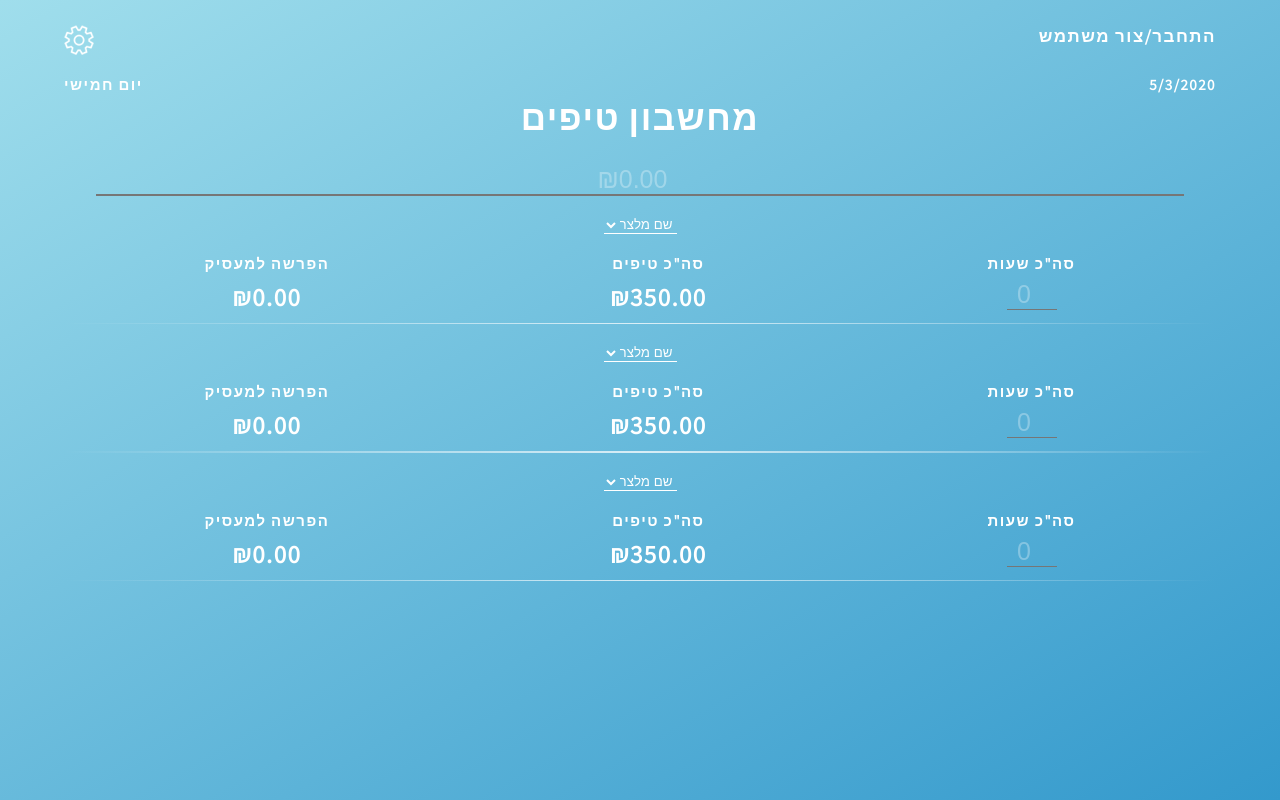
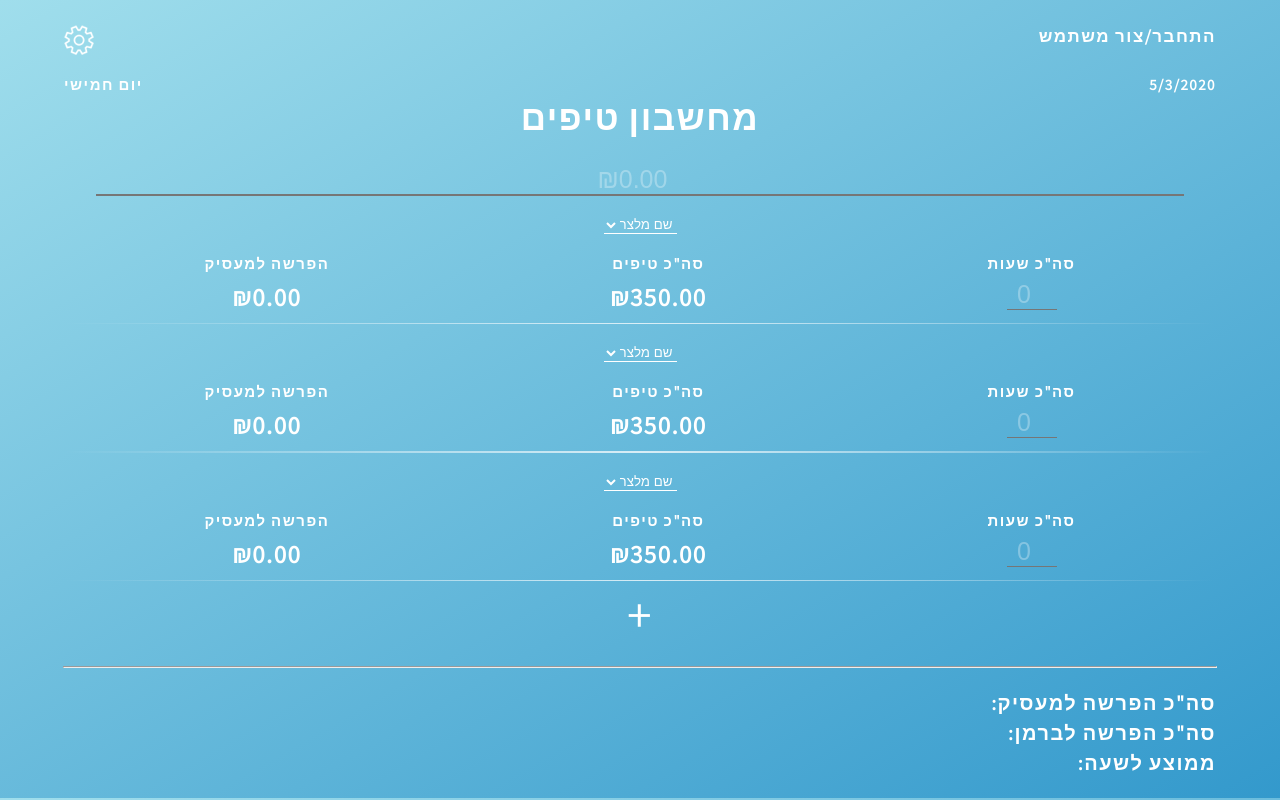
Before and after one commit to anton202/myTipsClient4.0, an Angular app: page / in a window 1280 px wide. Built offline with nearby package versions, Linux system fonts and the light colour scheme.

Commit message:
finished tip calculator template and css

```diff
--- a/src/app/home/home.component.html
+++ b/src/app/home/home.component.html
@@ -1,7 +1,9 @@
-<div class="header">
+<div class="home">
+  <div class="header">
     <app-nav></app-nav>
     <div class="header__btns">
-    <button class="btn btn--moneyCounter">סופר שטרות</button>
-    <button class="btn btn--tipCalculator"> מחשבון טיפים</button>
+      <button class="btn btn--moneyCounter">סופר שטרות</button>
+      <button class="btn btn--tipCalculator">מחשבון טיפים</button>
+    </div>
+  </div>
 </div>
-</div>
--- a/src/app/home/home.component.scss
+++ b/src/app/home/home.component.scss
@@ -1,3 +1,7 @@
+.home{
+    height: 100vh;
+}
+
 .header{
     height: 15rem;
     background-color:rgba(255, 255, 255, 0.1);
--- a/src/app/tip-calculator/tip-calculator.component.html
+++ b/src/app/tip-calculator/tip-calculator.component.html
@@ -11,4 +11,14 @@
     <app-shift></app-shift>
     <app-shift></app-shift>
     <app-shift></app-shift>
+    <span class="tipCalculator__addShiftBtn">&#43;</span>
+    <hr class="tipCalculator__lineDevider">
+
+    <div class="summary">
+      <ul class="summary__allocations">
+        <li>סה"כ הפרשה למעסיק: </li>
+        <li>סה"כ הפרשה לברמן: </li>
+        <li>ממוצע לשעה: </li>
+      </ul>
+    </div>
 </div>
--- a/src/app/tip-calculator/tip-calculator.component.scss
+++ b/src/app/tip-calculator/tip-calculator.component.scss
@@ -1,14 +1,27 @@
-.tipCalculator{
+.tipCalculator {
   padding-top: 2rem;
 
-    &__title{
+  &__title {
     text-align: center;
     font-size: 3.5rem;
     font-weight: 600;
   }
+  &__addShiftBtn {
+    font-size: 5rem;
+    display: block;
+    width: 10%;
+    margin: auto;
+    text-align: center;
+  }
+  &__lineDevider {
+    width: 90%;
+    background-color: white;
+    margin: auto;
+    margin-top: 2rem;
+  }
 }
 
-.date{
+.date {
   width: 90%;
   margin: auto;
   display: flex;
@@ -16,7 +29,22 @@
   font-size: 1.5rem;
   font-weight: 600;
 
-    &__day{
+  &__day {
     display: block;
   }
 }
+
+.summary {
+  padding-top: 2rem;
+  direction: rtl;
+  width: 90%;
+  margin: auto;
+  font-size: 2rem;
+  font-weight: 600;
+
+  &__allocations {
+    list-style: none;
+    line-height: 3rem;
+    padding-bottom: 2rem;
+  }
+}
--- a/src/app/tip-calculator/total-tips/total-tips.component.scss
+++ b/src/app/tip-calculator/total-tips/total-tips.component.scss
@@ -16,4 +16,5 @@
         font-size: 2.5rem;
         color: rgba(255,255,255, 0.3);
     }
+
 }
--- a/src/styles.scss
+++ b/src/styles.scss
@@ -18,7 +18,7 @@ html {
 
 body {
   background-image: linear-gradient(150deg, #a0deec, #3399cc);
-  height: 100vh;
+  //height: 100vh;
   // font-family: 'Heebo', sans-serif;
   font-family: 'Assistant', sans-serif;
 
```
Lines whose indentation alone changed are shown as unchanged.
